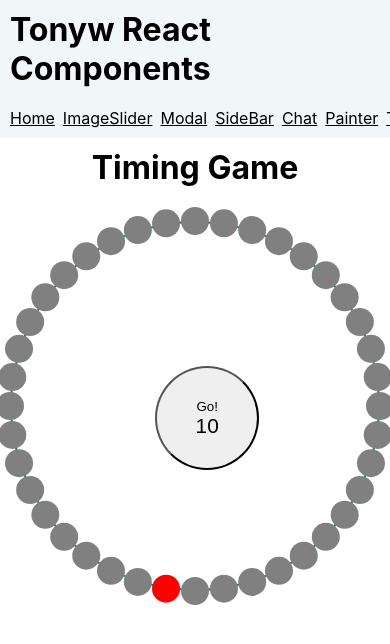
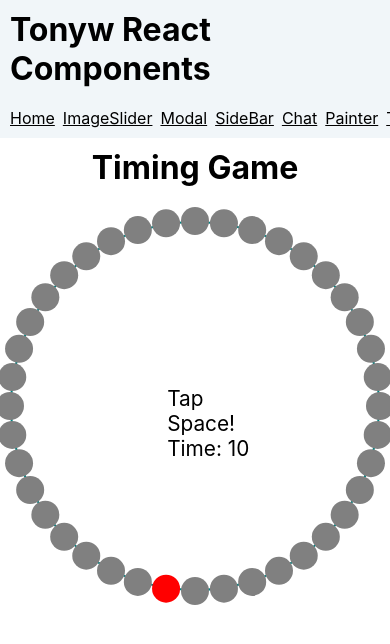
Before and after one commit to tonyw0527/react-components, a React (Create React App) app: page /timing-game in a window 390 px wide. Shown: the top 644 px of the page. Built offline with nearby package versions, Linux system fonts and the light colour scheme.

Commit message:
Updated TimingGame.js - added mobile playing.

```diff
--- a/src/components/timing-game/TimingGame.css
+++ b/src/components/timing-game/TimingGame.css
@@ -17,21 +17,13 @@
 
 .main-control-box {
     position: absolute;
-    top: 40%;
-    left: 40%;
+    top: 45%;
+    left: 43%;
+    width: 100px;
+    height: 100px;
 }
 
-.main-start-btn {
-    width: 100px;
-    height: 100px;
-    border-radius: 50%;;
-}
-
-.main-start-btn:hover {
-    background-color: yellowgreen;
-}
-
-.main-start-btn span {
+.main-control-box span {
     display: block;
     font-size: 1.3rem;
 }
--- a/src/components/timing-game/TimingGame.js
+++ b/src/components/timing-game/TimingGame.js
@@ -13,9 +13,12 @@ const TimingGame = () => {
     const limitTime = 10;
     let timer_interval_id = '';
 
+    const timingGameWrapperRef = useRef();
     const [CurrTime, setCurrTime] = useState(limitTime);
 
     useEffect(() => {
+        const timingGameWrapper = timingGameWrapperRef.current;
+
         const goalLed = document.getElementById(goalLedIndex);
         goalLed.style.backgroundColor = 'red'
 
@@ -23,6 +26,17 @@ const TimingGame = () => {
             if(e.code === 'Space'){
                 handleGame();
             }
+        });
+
+        timingGameWrapper.addEventListener('touchstart', (e) =>{
+            e.preventDefault();
+            handleGame();
+        });
+        timingGameWrapper.addEventListener('touchend', (e) =>{
+            e.preventDefault();
+        });
+        timingGameWrapper.addEventListener('touchmove', (e) =>{
+            e.preventDefault();
         });
 
         return () => {
@@ -136,7 +150,7 @@ const TimingGame = () => {
     };
 
     return (
-        <div className="timing-game-wrapper">
+        <div ref={timingGameWrapperRef} className="timing-game-wrapper">
             <div className="timing-game-header">
                 <h1>Timing Game</h1>
             </div>
@@ -145,10 +159,8 @@ const TimingGame = () => {
                     {renderLED()}
                 </div>
                 <div className="main-control-box">
-                    <button className="main-start-btn" type="button" onClick={()=>{handleGame()}}>
-                        Go!
-                        <span>{CurrTime}</span>
-                    </button>
+                    <span>Tap Space!</span>
+                    <span>Time: {CurrTime}</span>
                 </div>
             </div>
         </div>
```
